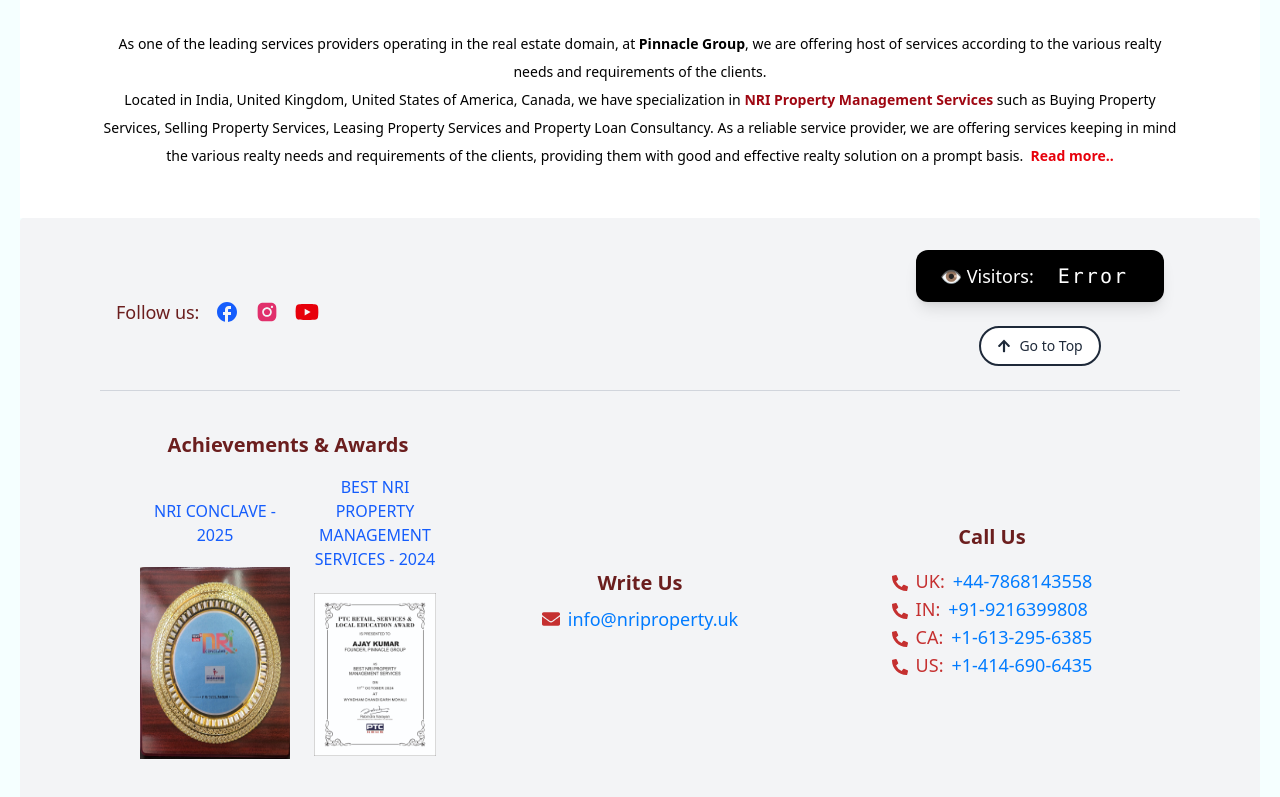
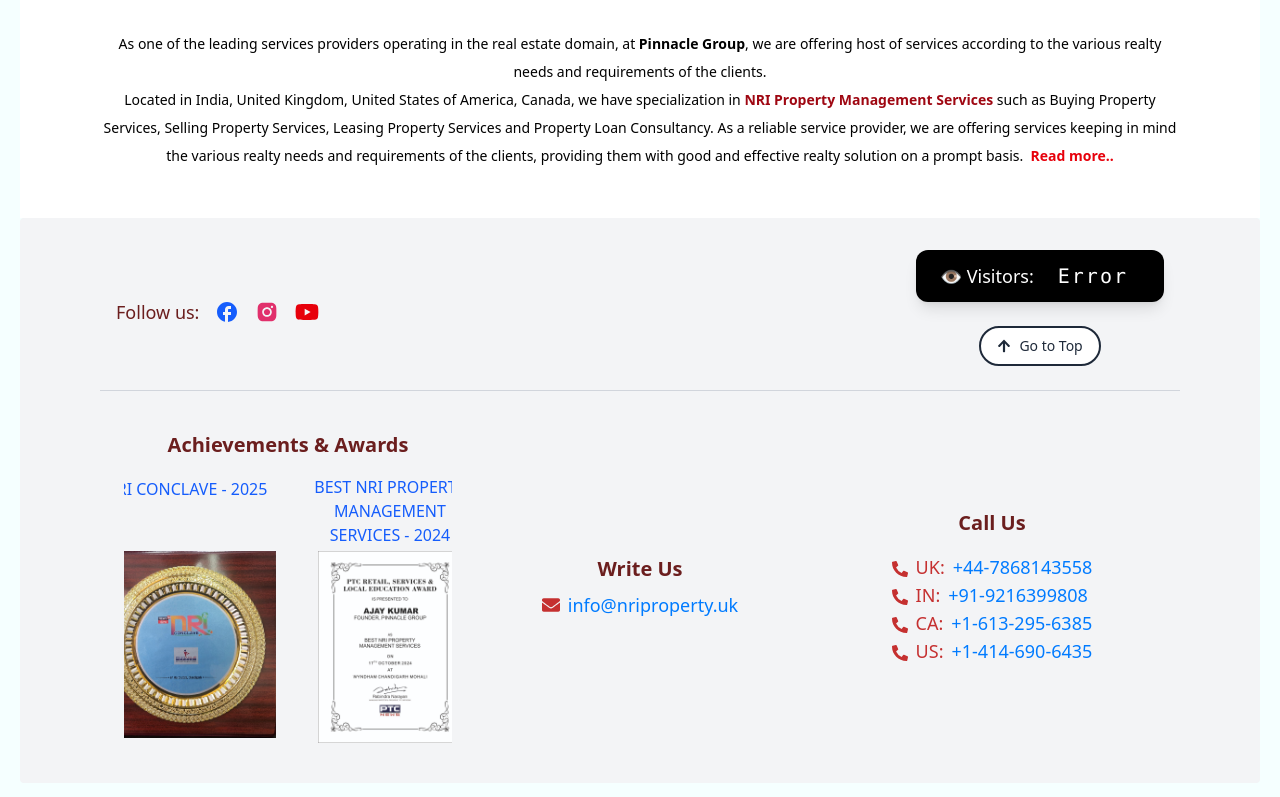
Before and after one commit to Abhixak/Pinnacle-Group-UK, a React (Vite) app: page / in a window 1280 px wide. Shown: the part 4602-5399 px from the top of the page. Built offline with nearby package versions, Linux system fonts and the light colour scheme; no server answers.

Commit message:
Added image zooming

```diff
--- a/src/Components/Footer.jsx
+++ b/src/Components/Footer.jsx
@@ -6,6 +6,7 @@
 
 import nri from "../assets/NRI-Conclave2.jpeg";
 import minister from "../assets/Central-Minister.jpeg";
+import MagnifierImage from "./MagnifierImage";
 
 const Footer = () => {
   const scrollToTop = () => {
@@ -68,25 +69,30 @@
           <div className="!px-4 flex flex-col sm:flex-row justify-center items-center gap-6">
             {/* Award 1 */}
             <div className="flex flex-col items-center text-center">
-              <p className="text-blue-600 text-sm md:text-base !mb-2">
+              <p className="text-blue-600 text-sm md:text-base !mb-4 sm:!mb-12">
                 NRI CONCLAVE - 2025
               </p>
-              <img
+              <MagnifierImage
                 src={nri}
                 alt="NRI Conclave"
-                className="h-40 md:h-48 relative top-3 object-fit min-w-[150px] max-w-[180px] w-full"
+                width={180}
+                height={192}
+                zoom={2}
+
               />
             </div>
 
             {/* Award 2 */}
             <div className="flex flex-col items-center text-center">
-              <p className="text-blue-600 text-sm md:text-base !mb-2">
+              <p className="text-blue-600 text-sm md:text-base !mb-4 sm:!mb-1">
                 BEST NRI PROPERTY MANAGEMENT SERVICES - 2024
               </p>
-              <img
+              <MagnifierImage
                 src={minister}
                 alt="Minister Harsh Malhotra"
-                className="h-40 md:h-48 object-contain max-w-[180px] w-full"
+                width={180}
+                height={192}
+                zoom={2}
               />
             </div>
           </div>
--- /dev/null
+++ b/src/Components/MagnifierImage.jsx
@@ -0,0 +1,56 @@
+import React, { useState, useRef } from "react";
+
+const MagnifierImage = ({ src, alt, width = 180, height = 200, zoom = 2 }) => {
+  const [showMagnifier, setShowMagnifier] = useState(false);
+  const [magnifierPosition, setMagnifierPosition] = useState({ x: 0, y: 0 });
+  const imgRef = useRef(null);
+
+  const handleMouseMove = (e) => {
+    const { top, left } = imgRef.current.getBoundingClientRect();
+    const x = e.pageX - left - window.scrollX;
+    const y = e.pageY - top - window.scrollY;
+    setMagnifierPosition({ x, y });
+  };
+
+  return (
+    <div
+      className="relative cursor-none"
+      style={{ width, height }}
+      onMouseEnter={() => setShowMagnifier(true)}
+      onMouseLeave={() => setShowMagnifier(false)}
+      onMouseMove={handleMouseMove}
+    >
+      <img
+        src={src}
+        alt={alt}
+        ref={imgRef}
+        className="w-full h-full object-contain"
+      />
+
+      {showMagnifier && (
+        <div
+          style={{
+            position: "absolute",
+            pointerEvents: "none",
+            top: `${magnifierPosition.y - 50}px`,
+            left: `${magnifierPosition.x - 50}px`,
+            width: "120px",
+            height: "120px",
+            // border: "1px solid #ccc",
+            backgroundImage: `url(${src})`,
+            backgroundRepeat: "no-repeat",
+            backgroundSize: `${width * zoom}px ${height * zoom}px`,
+            backgroundPosition: `-${magnifierPosition.x * zoom - 50}px -${
+              magnifierPosition.y * zoom - 50
+            }px`,
+            zIndex: 10,
+            borderRadius: "4px",
+          }}
+
+        />
+      )}
+    </div>
+  );
+};
+
+export default MagnifierImage;
--- a/src/index.css
+++ b/src/index.css
@@ -14,22 +14,17 @@
 body::-webkit-scrollbar{
   width: 0;
 }
-/*
-@keyframes slide3 {
-  0% {
-    transform: translateX(0%);
-  }
-  40.0% {
-    transform: translateX(-25%);
-  }
-  100% {
-    transform: translateX(-60%);
-  }
+
+/* Zoom effect on hover with zoom-in cursor */
+.zoom-hover {
+  cursor: zoom-in;
+  transition: transform 0.3s ease;
 }
 
-.animate-slide3 {
-  animation: slide3 6s ease-in-out infinite;
-} */
+.zoom-hover:hover {
+  transform: scale(1.1);
+}
+
 
 
 #chatbox {
```
Also changed, not shown: 1 other file (tests, documents, lock files or other folders).
